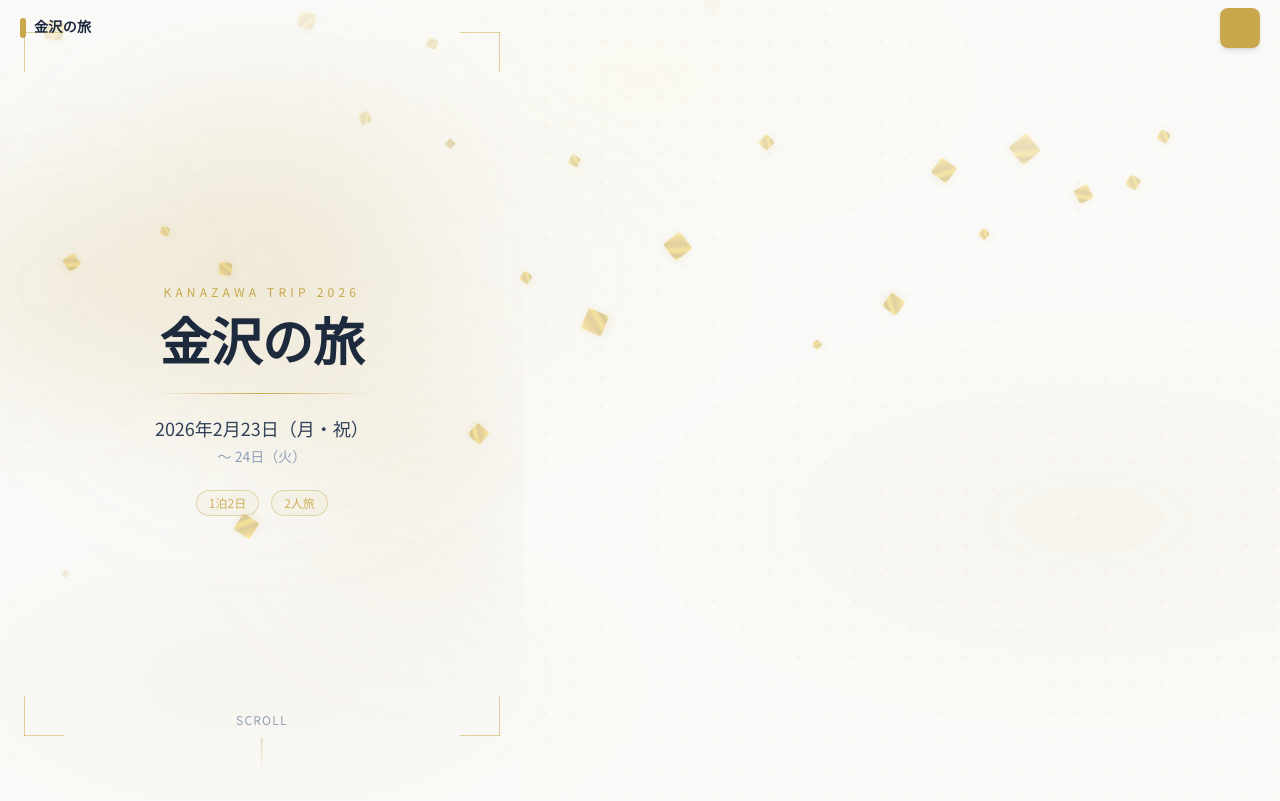
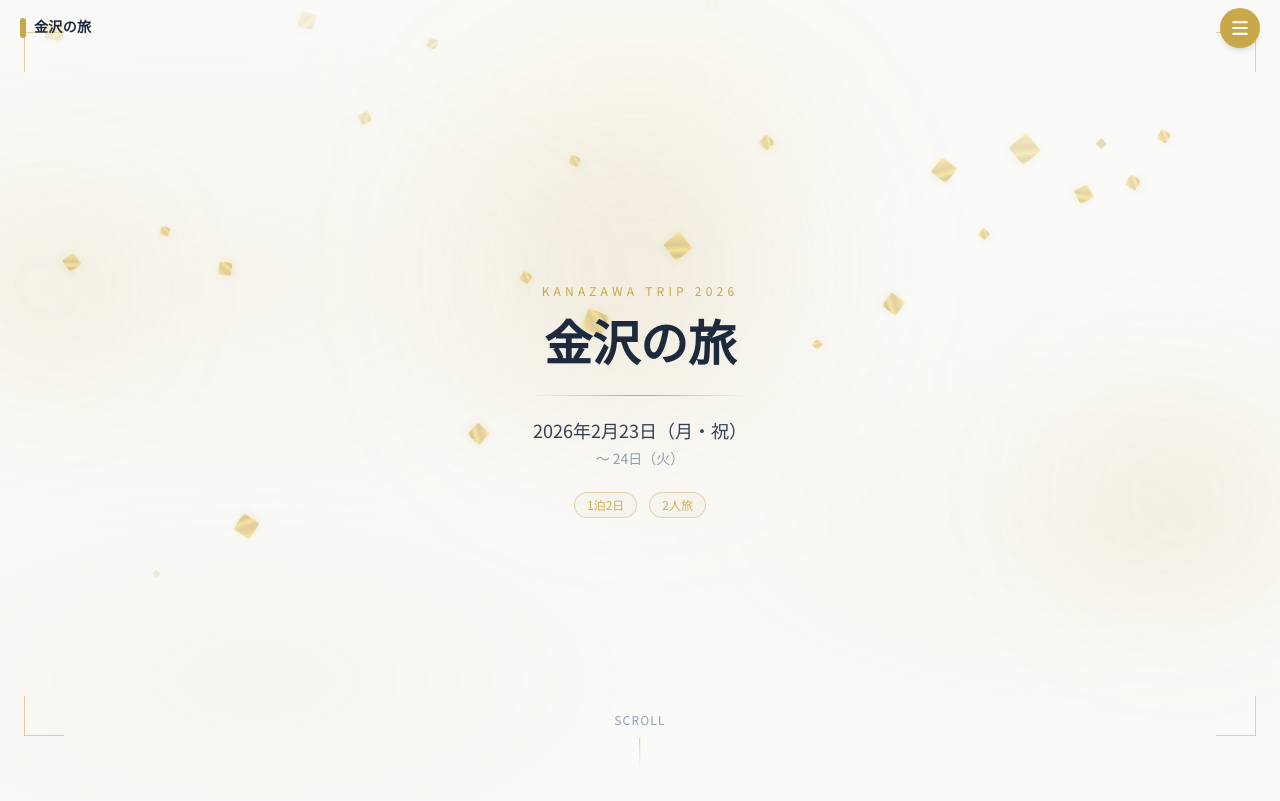
Before and after one commit to sig-code/trip-website-for-kanazawa, a React (Vite) app: page / in a window 1280 px wide. Shown: the top 801 px of the page. Built offline with nearby package versions, Linux system fonts and the light colour scheme.

Commit message:
🔥 Viteデフォルトスタイル削除（buttonのbg上書き修正）

```diff
--- a/src/index.css
+++ b/src/index.css
@@ -66,57 +66,3 @@
 .font-serif {
   font-family: "Noto Serif JP", serif;
 }
-
-a {
-  font-weight: 500;
-  color: #646cff;
-  text-decoration: inherit;
-}
-a:hover {
-  color: #535bf2;
-}
-
-body {
-  margin: 0;
-  display: flex;
-  place-items: center;
-  min-width: 320px;
-  min-height: 100vh;
-}
-
-h1 {
-  font-size: 3.2em;
-  line-height: 1.1;
-}
-
-button {
-  border-radius: 8px;
-  border: 1px solid transparent;
-  padding: 0.6em 1.2em;
-  font-size: 1em;
-  font-weight: 500;
-  font-family: inherit;
-  background-color: #1a1a1a;
-  cursor: pointer;
-  transition: border-color 0.25s;
-}
-button:hover {
-  border-color: #646cff;
-}
-button:focus,
-button:focus-visible {
-  outline: 4px auto -webkit-focus-ring-color;
-}
-
-@media (prefers-color-scheme: light) {
-  :root {
-    color: #213547;
-    background-color: #ffffff;
-  }
-  a:hover {
-    color: #747bff;
-  }
-  button {
-    background-color: #f9f9f9;
-  }
-}
```
